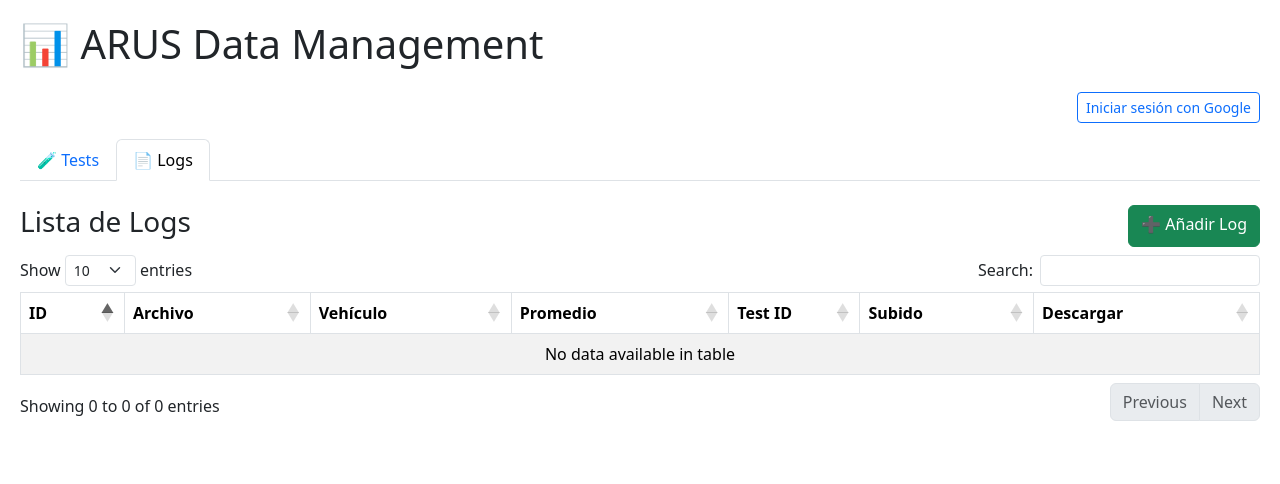
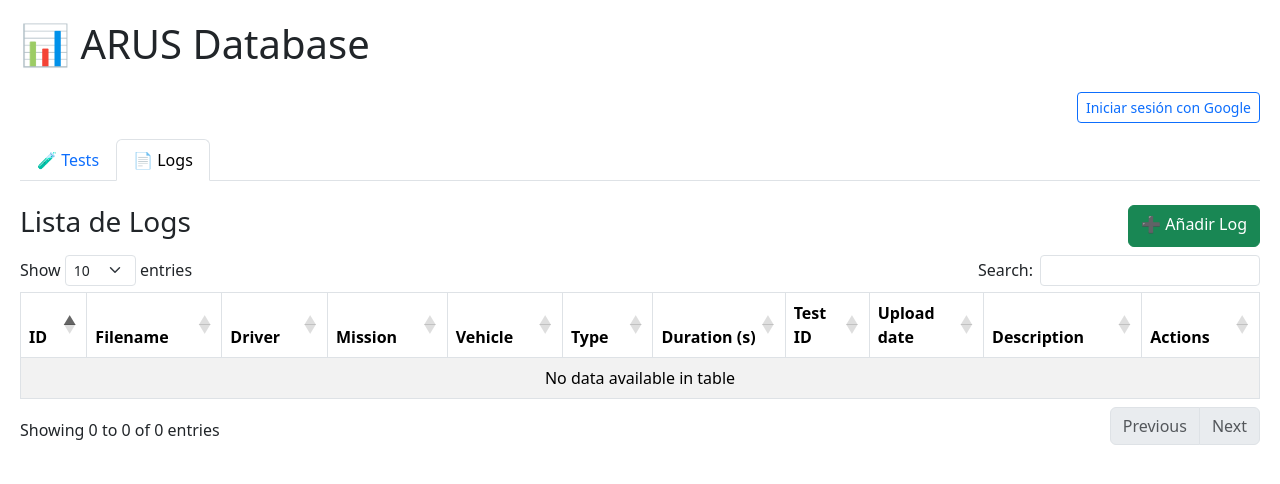
Before and after one commit to alvarolp02/arus_db, a FastAPI app: page / in a window 1280 px wide, after a click on "📄 Logs". Shown: the top 484 px of the page. Run offline with FastAPI, Linux system fonts and the light colour scheme; some libraries are stand-ins or nearby versions.

Commit message:
functional upload forms

```diff
--- a/main.py
+++ b/main.py
@@ -67,16 +67,20 @@
     logs = db.query(Log).all()
     tests = db.query(Test).all()
     db.close()
-    return templates.TemplateResponse("index.html", {"request": request, "logs": logs, "tests": tests})
+    user = request.session.get("user")
+    return templates.TemplateResponse("index.html",
+            {"request": request,
+             "logs": logs,
+             "tests": tests,
+             "user": user,
+             "allowed_users": ALLOWED_USERS})
 
 
 # --- Formulario para añadir TEST ---
 @app.get("/add_test", response_class=HTMLResponse)
 def add_test_form(request: Request, user=Depends(require_auth)):
-    logger.info("asd")
     return templates.TemplateResponse("add_test.html", {
-        "request": request,
-        # "pilots": [p.value for p in PilotEnum]
+        "request": request
     })
 
 
@@ -84,10 +88,11 @@
 def add_test(
     name: str = Form(...),
     description: str = Form(...),
+    date: datetime = Form(...),
     user=Depends(require_auth)
 ):
     db = SessionLocal()
-    test = Test(name=name, description=description)
+    test = Test(name=name, description=description, date=date)
     db.add(test)
     db.commit()
     db.close()
@@ -100,13 +105,24 @@
     db = SessionLocal()
     tests = db.query(Test).all()
     db.close()
-    return templates.TemplateResponse("add_log.html", {"request": request, "tests": tests})
+    return templates.TemplateResponse("add_log.html",
+    {"request": request,
+     "tests": tests,
+     "drivers": [d.value for d in DriverEnum],
+     "vehicles": [v.value for v in CarEnum],
+     "log_types": [t.value for t in LogTypeEnum],
+     "missions": [m.value for m in MissionEnum]})
 
 
 @app.post("/add_log")
 async def add_log(
     test_id: int = Form(...),
     file: UploadFile = File(...),
+    mission: str = Form(...),
+    driver: str = Form(...),
+    log_type: str = Form(...),
+    vehicle: str = Form(...),
+    description: str = Form(...),
     user=Depends(require_auth)
 ):
     db = SessionLocal()
@@ -119,6 +135,11 @@
         test_id=test_id,
         filename=file.filename,
         filepath=save_path,
+        mission=mission or None,
+        driver=driver or None,
+        log_type=log_type or None,
+        vehicle=vehicle or None,
+        description=description,
         uploaded_at=datetime.utcnow()
     )
 
--- a/templates/index.html
+++ b/templates/index.html
@@ -9,15 +9,14 @@
   <script src="https://code.jquery.com/jquery-3.7.1.min.js"></script>
   <script src="https://cdn.datatables.net/2.1.3/js/jquery.dataTables.js"></script>
   <script src="https://cdn.datatables.net/2.1.3/js/dataTables.bootstrap5.js"></script>
-
-  <style>
+  <script src="https://kit.fontawesome.com/6d43862739.js" crossorigin="anonymous"></script><style>
     body { padding: 20px; }
     .dataTables_filter input { width: 200px; }
   </style>
 </head>
 <body>
 
-  <h1 class="mb-4">📊 ARUS Data Management</h1>
+  <h1 class="mb-4">📊 ARUS Database</h1>
 
   <div class="d-flex justify-content-end mb-3">
     {% if request.session.get('user') %}
@@ -52,9 +51,10 @@
         <thead>
           <tr>
             <th>ID</th>
-            <th>Nombre</th>
-            <th>Descripción</th>
-            <th>Fecha</th>
+            <th>Name</th>
+            <th>Description</th>
+            <th>Date</th>
+            <th>Actions</th>
           </tr>
         </thead>
         <tbody>
@@ -63,7 +63,13 @@
             <td>{{ test.id }}</td>
             <td>{{ test.name }}</td>
             <td>{{ test.description }}</td>
-            <td>{{ test.date.strftime("%Y-%m-%d %H:%M") }}</td>
+            <td>{{ test.date.strftime("%Y-%m-%d") }}</td>
+            <td>
+              {% if user and user.email in allowed_users %}
+                <a href="/edit_test/{{ test.id }}" class="btn btn-warning btn-sm"> <i class='fas fa-pen'></i></a>
+              {% endif %}
+            </td>
+
           </tr>
           {% endfor %}
         </tbody>
@@ -80,25 +86,36 @@
         <thead>
           <tr>
             <th>ID</th>
-            <th>Archivo</th>
-            <th>Vehículo</th>
-            <th>Promedio</th>
+            <th>Filename</th>
+            <th>Driver</th>
+            <th>Mission</th>
+            <th>Vehicle</th>
+            <th>Type</th>
+            <th>Duration (s)</th>
             <th>Test ID</th>
-            <th>Subido</th>
-            <th>Descargar</th>
+            <th>Upload date</th>
+            <th>Description</th>
+            <th>Actions</th>
           </tr>
         </thead>
         <tbody>
           {% for log in logs %}
           <tr>
             <td>{{ log.id }}</td>
-            <td>{{ log.filename }}</td>
-            <td>{{ log.vehicle_id }}</td>
-            <td>{{ "%.2f"|format(log.avg_value or 0) }}</td>
+            <td>{{ log.filename }} </td>
+            <td>{{ log.driver.value or "-"}}</td>
+            <td>{{ log.mission.value or "-" }}</td>
+            <td>{{ log.vehicle.value or "-"}}</td>
+            <td>{{ log.log_type.value or "-"}}</td>
+            <td>{{ log.duration or "-" }}</td>
             <td>{{ log.test_id or "-" }}</td>
             <td>{{ log.uploaded_at.strftime("%Y-%m-%d %H:%M") }}</td>
+            <td>{{ log.description or "-" }}</td>
             <td>
-              <a href="/download/{{ log.id }}" class="btn btn-sm btn-primary">⬇ Descargar</a>
+              <a href="/download/{{ log.id }}" class="btn btn-sm btn-primary"><i class="fa-solid fa-floppy-disk"></i></a>
+              {% if user and user.email in allowed_users %}
+                <a href="/edit_log/{{ log.id }}" class="btn btn-warning btn-sm"><i class='fas fa-pen'></i></a>
+              {% endif %}
             </td>
           </tr>
           {% endfor %}
```
Also changed, not shown: templates/add_log.html (+44 -4 lines), templates/add_test.html (+8 -12 lines).
